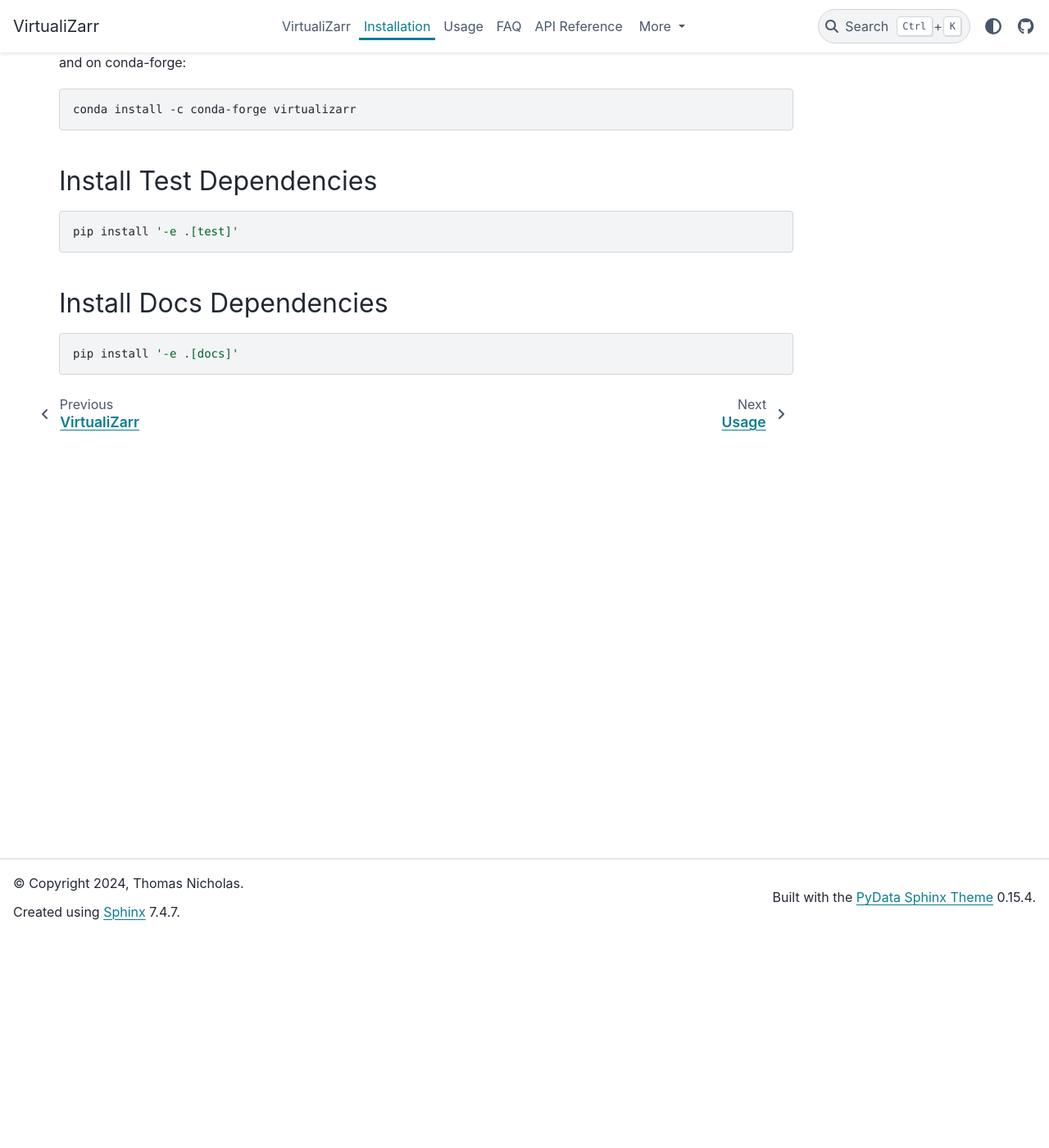
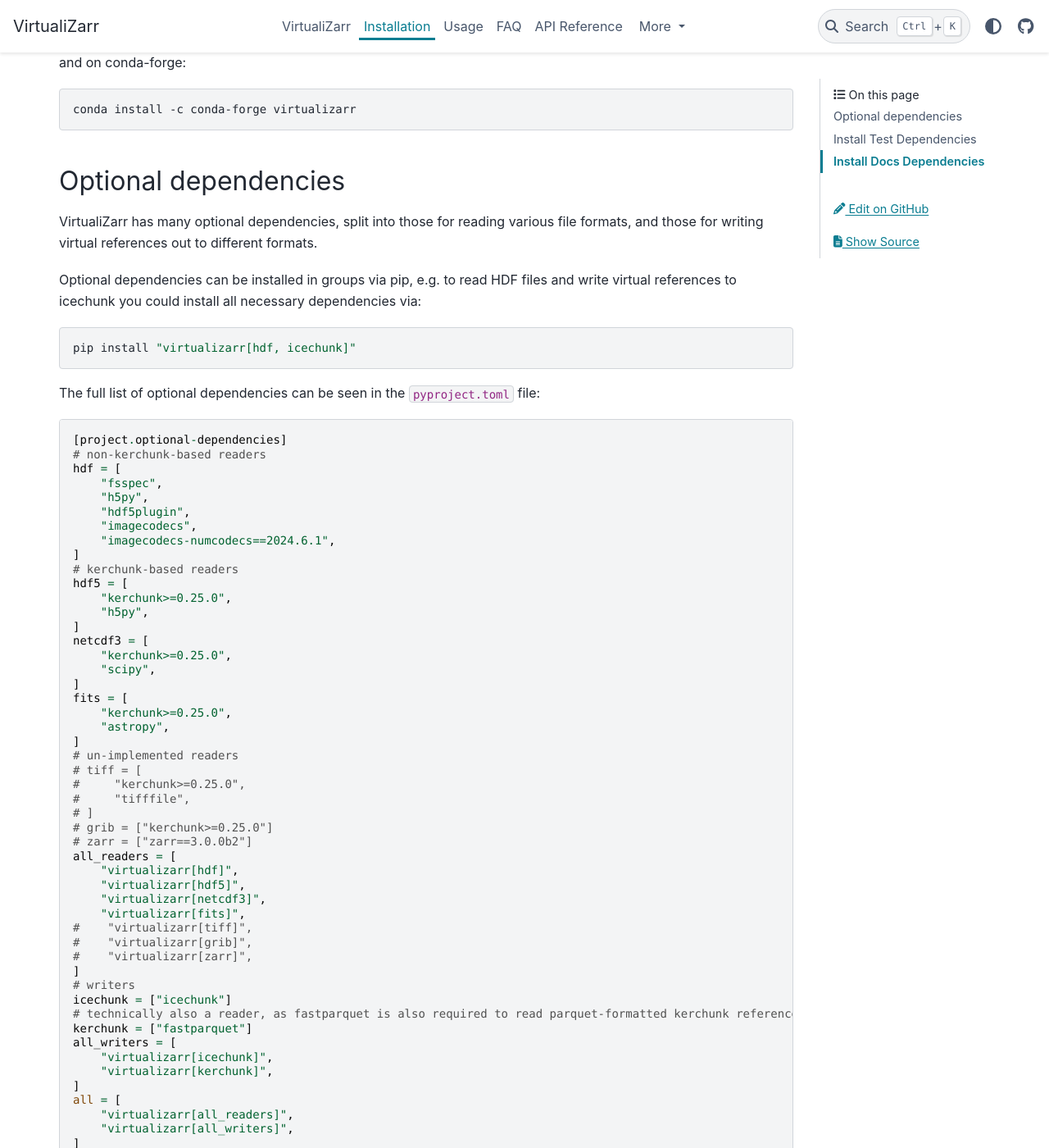
Before and after one commit to zarr-developers/VirtualiZarr, a Sphinx documentation site: the page built from docs/installation.md, in a window 1280 px wide and 1400 px high, scrolled down 259 px. Shown: the whole window at 82% size. Built offline with Sphinx 7.4.7 and the PyData theme 0.15.4, drawn with Linux system fonts in a browser that asks for light colours; some of the changed text lies outside the part shown.

Commit message:
embed the pyproject.toml in the installation docs

````diff
--- a/docs/installation.md
+++ b/docs/installation.md
@@ -12,6 +12,31 @@
 conda install -c conda-forge virtualizarr
 ```
 
+## Optional dependencies
+
+VirtualiZarr has many optional dependencies, split into those for reading various file formats, and those for writing virtual references out to different formats.
+
+Optional dependencies can be installed in groups via pip, e.g. to read HDF files and write virtual references to icechunk you could install all necessary dependencies via:
+
+```shell
+pip install "virtualizarr[hdf, icechunk]"
+```
+
+The full list of optional dependencies can be seen in the `pyproject.toml` file:
+
+```{literalinclude} ../pyproject.toml
+:start-at: "[project.optional-dependencies]"
+:end-before: "test ="
+
+```
+
+The compound groups allow you to e.g. install every file reader via
+
+```shell
+pip install "virtualizarr[all_readers]"
+```
+
+The basic `pip install virtualizarr` will only install the minimal required dependencies, and so may not be particularly useful on its own.
 
 ## Install Test Dependencies
 
````
